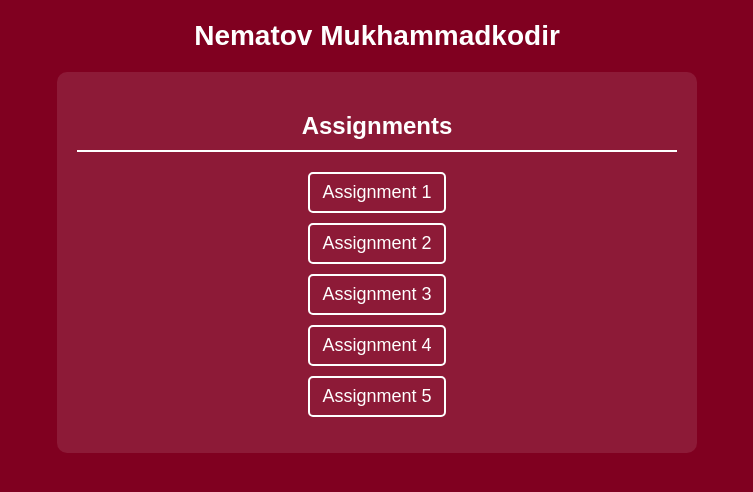
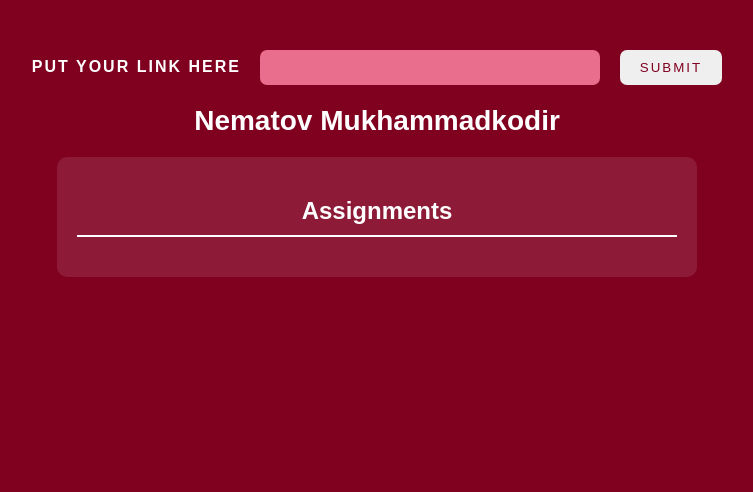
Before and after one commit to Nematov-Muhammadqodir/global-logistics, a plain HTML site: page index.html in a window 1280 px wide. Shown: the whole page, without its empty margins (263-1016 px from the left). Drawn offline with Linux system fonts and the light colour scheme.

Commit message:
Update index.html

```diff
--- a/index.html
+++ b/index.html
@@ -1,8 +1,8 @@
 <!DOCTYPE html>
 <html lang="en">
   <head>
-    <meta charset="UTF-8">
-    <meta name="viewport" content="width=device-width, initial-scale=1.0">
+    <meta charset="UTF-8" />
+    <meta name="viewport" content="width=device-width, initial-scale=1.0" />
     <title>Nematov Mukhammadkodir - Assignments</title>
     <style>
       body {
@@ -50,19 +50,51 @@
         background: white;
         color: #800020;
       }
+
+      #form_input {
+        border: none;
+        padding: 10px 20px;
+        width: 300px;
+        background-color: #e96d8c;
+        border-radius: 7px;
+      }
+      #assignment_form {
+        margin-top: 50px;
+      }
+
+      #assignment_form label {
+        text-transform: uppercase;
+        font-weight: 600;
+        letter-spacing: 2px;
+        margin-right: 15px;
+      }
+      #assignment_form button {
+        border: none;
+        padding: 10px 20px;
+        color: #800020;
+        font-weight: 400;
+        letter-spacing: 2px;
+        border-radius: 7px;
+        margin-left: 15px;
+        text-transform: uppercase;
+        /* display: flex;
+        justify-content: center;
+        align-items: center; */
+      }
     </style>
   </head>
   <body>
+    <form action="/post" id="assignment_form">
+      <label for="form_input">Put your link here</label>
+      <input type="text" id="form_input" />
+      <button type="submit">Submit</button>
+    </form>
     <header>Nematov Mukhammadkodir</header>
     <div class="container">
       <h2>Assignments</h2>
-        <ul>
-            <li><a href="#">Assignment 1</a></li>
-            <li><a href="#">Assignment 2</a></li>
-            <li><a href="#">Assignment 3</a></li>
-            <li><a href="#">Assignment 4</a></li>
-            <li><a href="#">Assignment 5</a></li>
-        </ul>
+      <ul class="link_cont"></ul>
     </div>
+
+    <script src="./index.js"></script>
   </body>
 </html>
```
Lines whose indentation alone changed are shown as unchanged.
